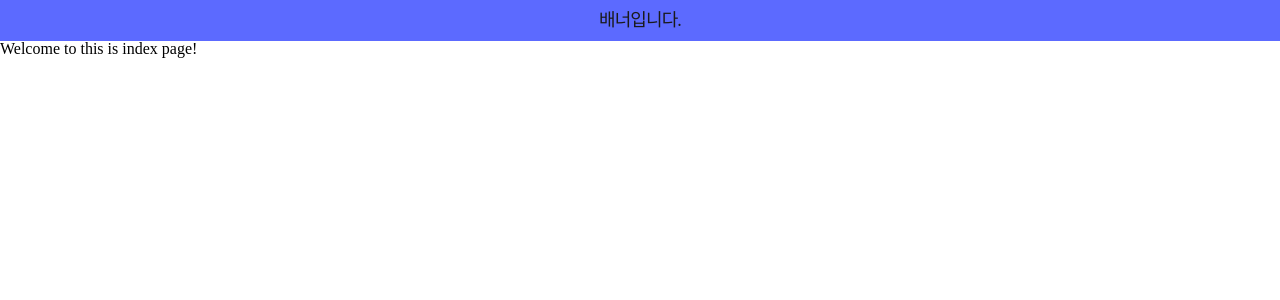
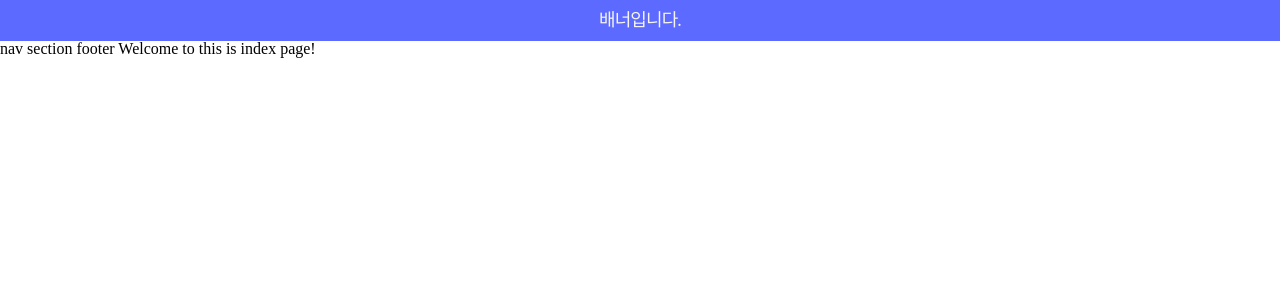
Before and after one commit to gorillaKim/react-landing-boilerplate, a Next.js app: page / in a window 1280 px wide. Shown: the top 300 px of the page. Built offline with nearby package versions, Linux system fonts and the light colour scheme; a web font is replaced by a local one.

Commit message:
feat: banner 구조 변경

```diff
--- a/pages/index.tsx
+++ b/pages/index.tsx
@@ -1,14 +1,17 @@
 import GlobalStyle from "../src/styles/GlobalStyle";
-import BannerContainer from "../src/containers/banner/BannerContainer";
+import Banner from "../src/components/Banner";
 
 function Index (props) {
   const { message } = props;
   return (
     <div>
       <GlobalStyle />
-      <BannerContainer>
+      <Banner>
         <p>배너입니다.</p>
-      </BannerContainer>
+      </Banner>
+      nav
+      section
+      footer
       Welcome to {message}
     </div>
   );
--- /dev/null
+++ b/src/components/Banner/index.tsx
@@ -0,0 +1,41 @@
+import React, { FC } from 'react'
+import styled from "styled-components";
+import {Container} from '../Styled/Layout';
+
+const BannerSection = styled.section`
+  font-family: NotoSansKR;
+  font-size: 18px;
+  font-weight: normal;
+  font-stretch: normal;
+  font-style: normal;
+  line-height: 1.56;
+  letter-spacing: -0.9px;
+  background-color: var(--cornflower);
+  color: var(--white);
+`;
+
+const BannerContent = styled.div`
+  display: flex;
+  align-items: center;
+  width: fit-content;
+  height: fit-content;
+  min-height: 41px;
+  margin: 0 auto;
+  padding: 5px 0;
+`;
+interface BannerProps {
+  children: JSX.Element[] | JSX.Element;
+}
+const Banner: FC<BannerProps> = ({children}) => {
+  return (
+    <BannerSection>
+      <Container>
+        <BannerContent>
+          {children}
+        </BannerContent>
+      </Container>
+    </BannerSection>
+  )
+}
+
+export default Banner
--- a/src/components/Styled/Banner.ts
+++ /dev/null
@@ -1,24 +0,0 @@
-// #region Global Imports
-import styled from "styled-components";
-
-export const Banner = styled.section`
-  font-family: NotoSansKR;
-  font-size: 18px;
-  font-weight: normal;
-  font-stretch: normal;
-  font-style: normal;
-  line-height: 1.56;
-  letter-spacing: -0.9px;
-  background-color: var(--cornflower);
-  color: var(--black);
-`;
-
-export const BannerContent = styled.div`
-  display: flex;
-  align-items: center;
-  width: fit-content;
-  height: fit-content;
-  min-height: 41px;
-  margin: 0 auto;
-  padding: 5px 0;
-`;
--- a/src/containers/banner/BannerContainer.tsx
+++ /dev/null
@@ -1,19 +0,0 @@
-import React, { FC } from 'react'
-import {Banner, BannerContent} from '../../components/Styled/Banner'
-import {Container} from '../../components/Styled/Layout'
-
-interface BannerContainerProps {
-  children: JSX.Element[] | JSX.Element;
-}
-// : FC<IconProps>
-export default function BannerContainer({children}:BannerContainerProps) {
-  return (
-    <Banner>
-      <Container>
-        <BannerContent>
-          {children}
-        </BannerContent>
-      </Container>
-    </Banner>
-  )
-}
```
